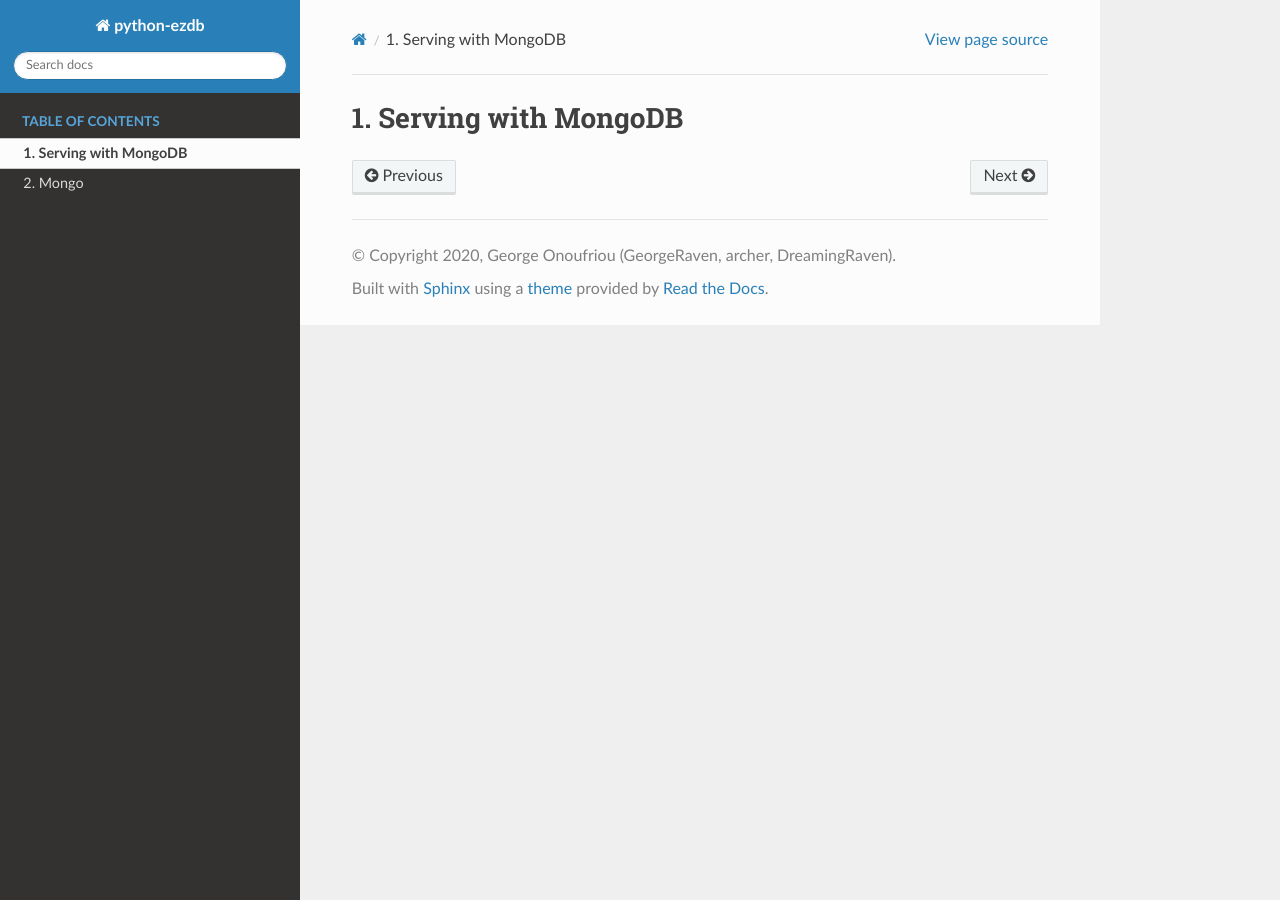
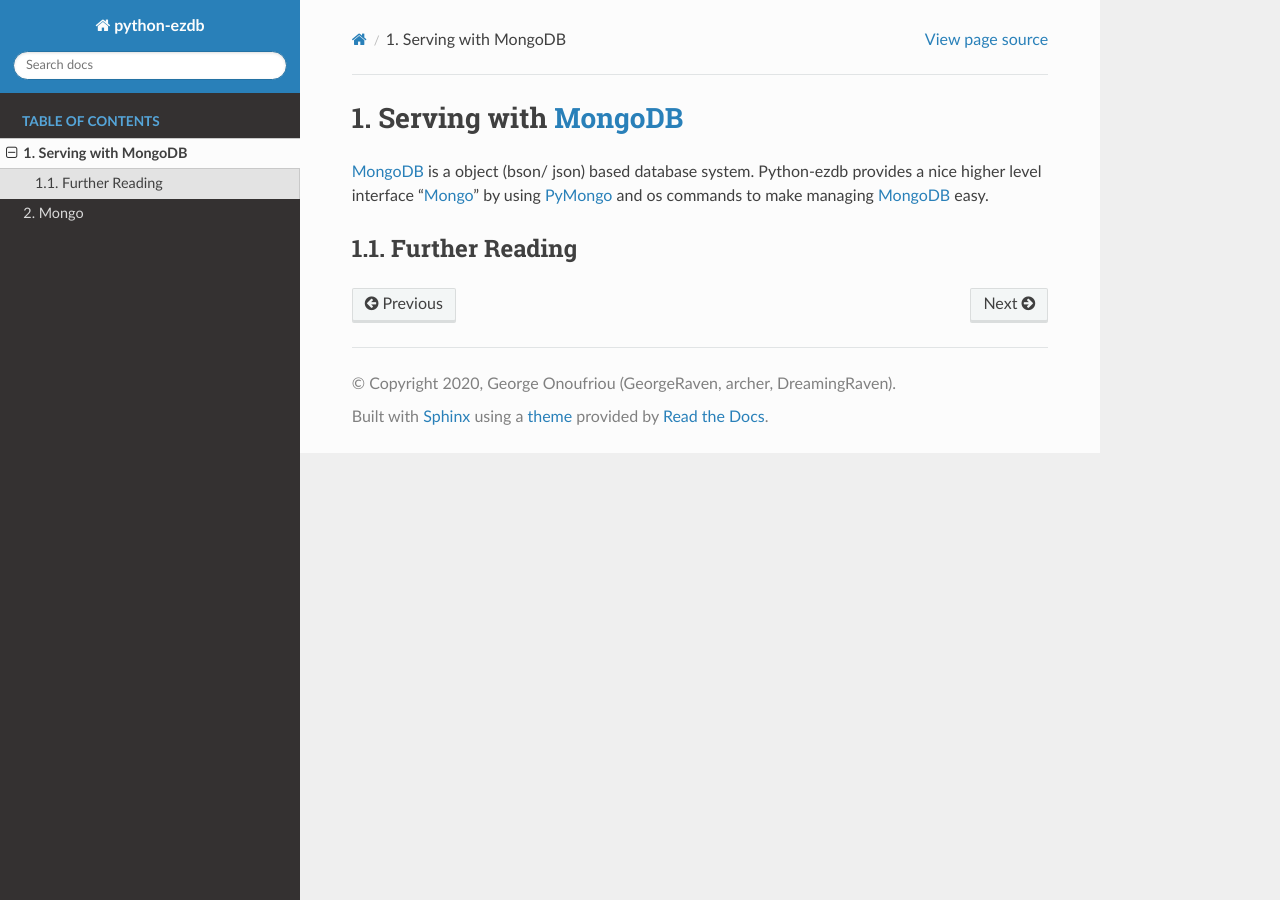
Before and after one commit to DreamingRaven/python-ezdb, a Sphinx documentation site: the page built from docs/source/serving.rst, in a window 1280 px wide. Built offline with Sphinx 7.4.7 and the Read the Docs theme 2.0.0, drawn with Linux system fonts in a browser that asks for light colours; the version number could not be read and is left out.

Commit message:
Added introduction to serving with MongoDB

```diff
--- a/docs/source/serving.rst
+++ b/docs/source/serving.rst
@@ -34,6 +34,7 @@
 .. |ckfile| replace:: ``ckfile.pem``
 
 .. |troubleshooting| replace:: :ref:`section_ts_mongodb`
+.. |section_mongo| replace:: :ref:`section_mongo`
 
 .. |hostname| replace:: ``hostname``
 .. |port| replace:: ``port``
@@ -46,5 +47,10 @@
 
 .. _page_serving:
 
-Serving with MongoDB
-====================
+Serving with |mongodb|_
+=======================
+
+|mongodb|_ is a object (bson/ json) based database system. Python-ezdb provides a nice higher level interface "|section_mongo|" by using |pymongo|_ and os commands to make managing |mongodb|_ easy.
+
+Further Reading
++++++++++++++++
```
